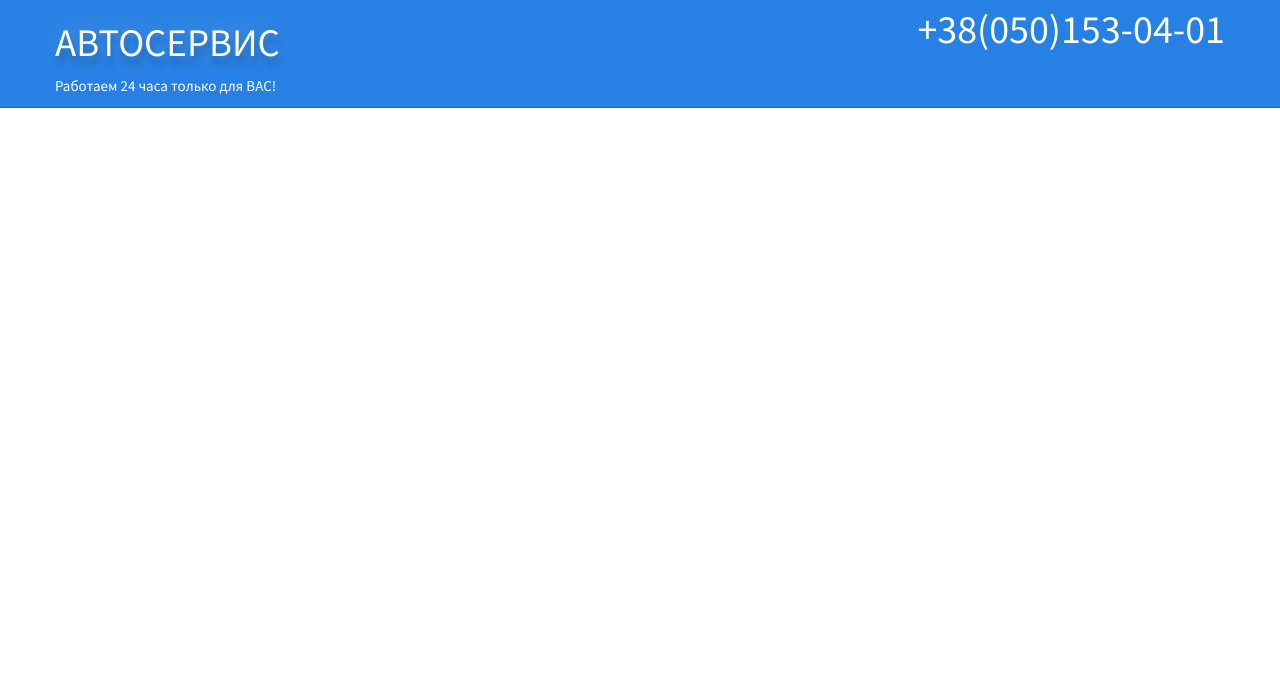
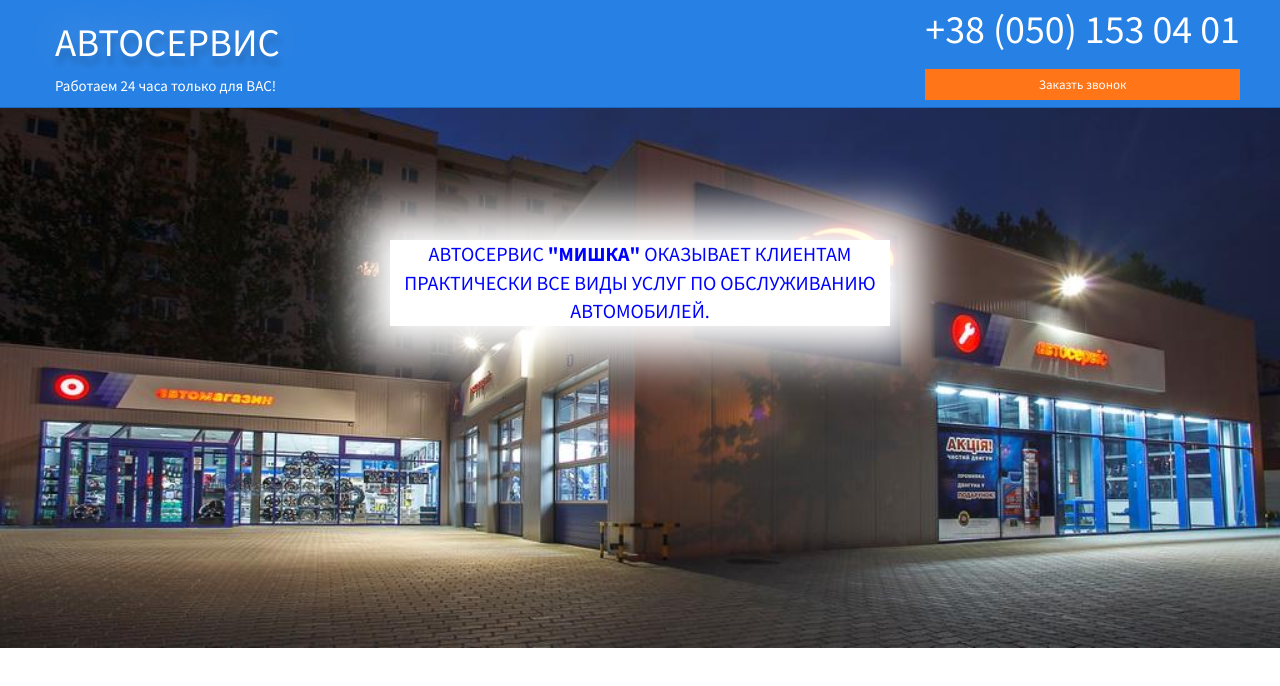
Before and after one commit to 1kris1/site_auto, a plain HTML site: page index.html in a window 1280 px wide. Drawn offline with nearby package versions, Linux system fonts and the light colour scheme.

Commit message:
header and img

```diff
--- a/css/main.css
+++ b/css/main.css
@@ -53,3 +53,20 @@
     color:white;
     font-size: 40px;
 }
+.info_sto{
+    position: absolute;
+    top:30%;
+    width:100%;
+
+}
+.info_sto p{
+    width: 500px;
+    margin:0 auto;
+    background: white;
+    color:blue;
+    box-shadow: 0 0 45px 30px white;
+    font-size:20px;
+    text-transform: uppercase;
+    font-weight:500;
+
+}
--- a/index.html
+++ b/index.html
@@ -31,14 +31,22 @@
             </div>
         </div>
         <div class="nav navbar-nav navbar-right">
-            <p class="phone_number">+38(050)153-04-01</p>
+            <div class="row">
+                <p class="phone_number">+38 (050) 153 04 01</p>
+            </div>
+            <div class="row">
+                <button class="btn btn-warning btn-sm btn-block" type="button">Заказть звонок</button>
+            </div>
         </div>
         <!-- Collect the nav links, forms, and other content for toggling -->
     </div><!-- /.container-fluid -->
 </nav>
-<div class="container">
-    <div class="row" >
-
+<div class="container-fluid">
+    <div class="row">
+        <img ng-src="{{'img/night_sto.jpg'}}" alt="" style="width:100%; position:absolute">
+        <div class="info_sto text-center">
+            <p class="">Автосервис <b>"Мишка"</b> оказывает клиентам практически все виды услуг по обслуживанию автомобилей.</p>
+        </div>
     </div>
 </div>
 
```
Also changed, not shown: img/night_sto.jpg (added).
